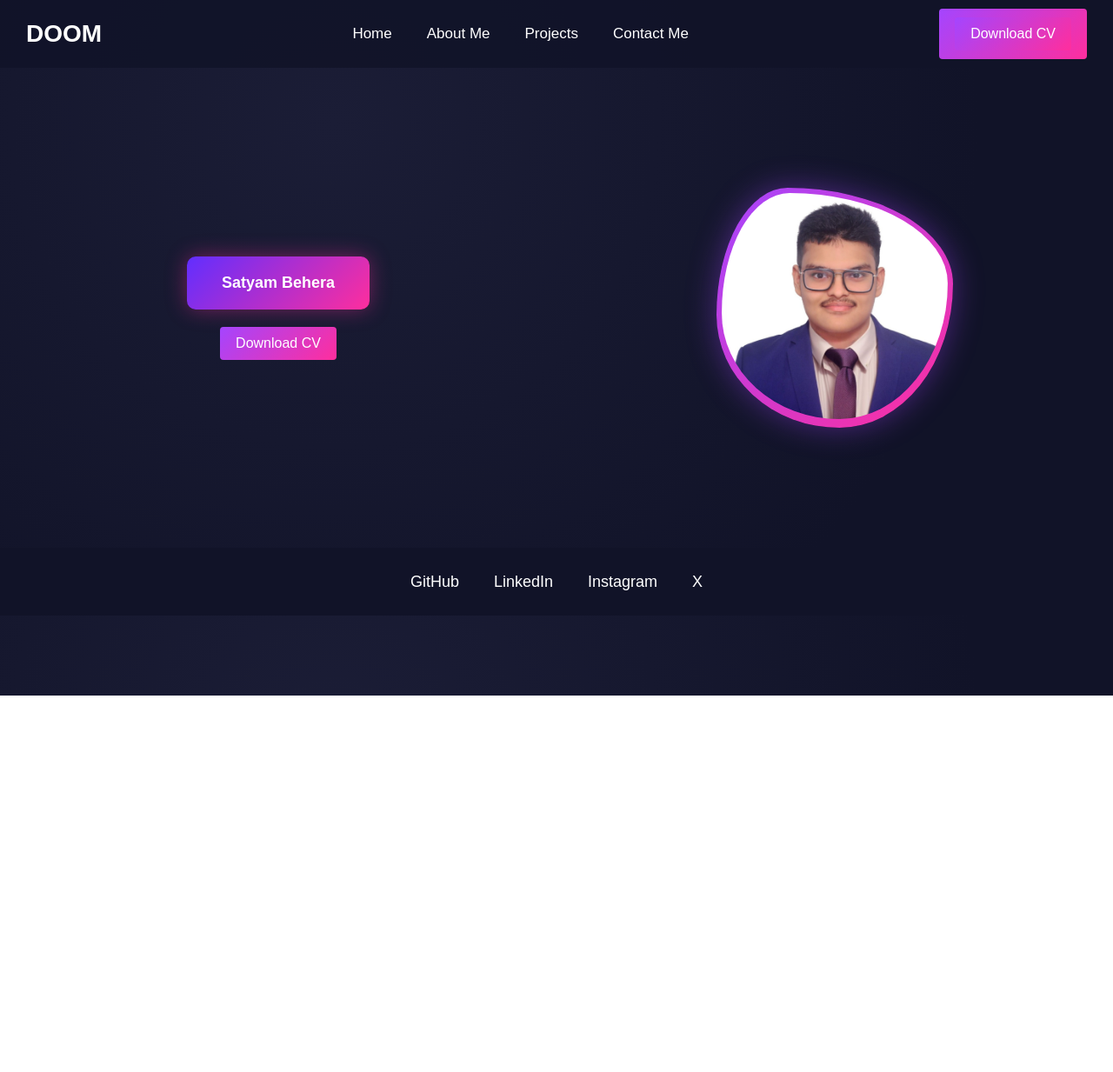
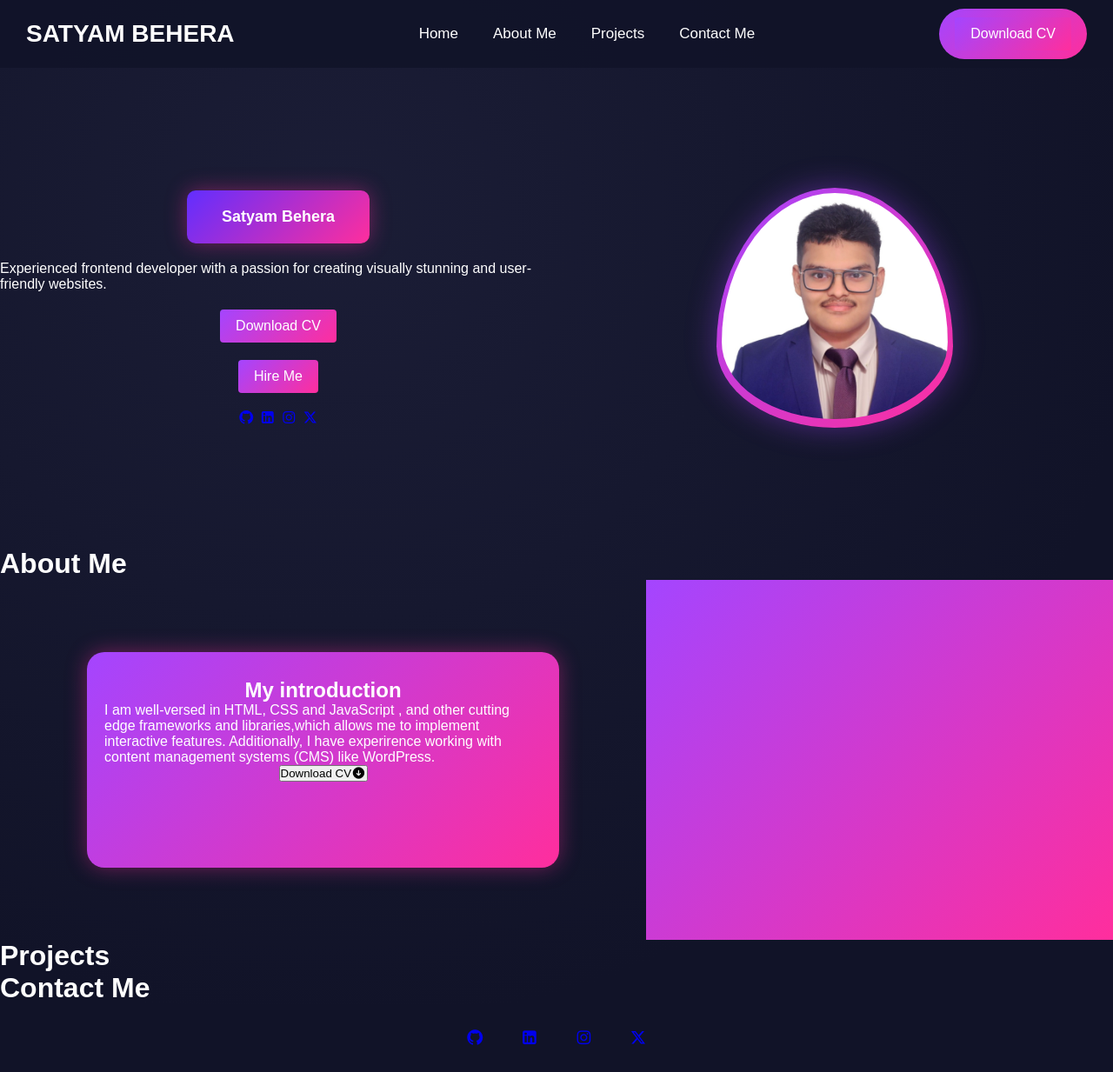
Before and after one commit to SatyamBehera23/Portfolio, a plain HTML site: page index.html in a window 1280 px wide. Shown: the whole page at 87% size. Before the commit the page ends 800 px from the top, so only its background shows below. Drawn offline with Linux system fonts and the light colour scheme.

Commit message:
Added new sections

```diff
--- /dev/null
+++ b/css/about_me.css
@@ -0,0 +1,31 @@
+/* About Me Section */
+#about_me{
+    height: 414px;
+    width: 100%;
+    display: flex;
+    align-items: center;
+    justify-content: space-between;
+}
+
+.left_aboutMe {
+    height: 60%;
+    width: 50%;
+    margin: 100px;
+    background: linear-gradient(135deg, #a445ff, #ff2e9d);
+    box-shadow: 0px 0px 25px rgba(255, 46, 157, 0.4);
+    position: relative;
+    display: flex;
+    align-items: center;
+    flex-direction: column;
+    padding-block: 30px 70px;
+    padding-inline: 20px;
+    border-radius: 20px;
+}
+
+
+
+.right_aboutMe {
+    height: 100%;
+    width: 50%;
+    background: linear-gradient(135deg, #a445ff, #ff2e9d);
+}
--- a/css/main.css
+++ b/css/main.css
@@ -9,6 +9,8 @@ body{
     background: radial-gradient(circle at 30% 20%, #1b1d36, #111328 70%);
     color: white;
 }
+
+
 
 /* NAVBAR */
 nav{
@@ -22,14 +24,14 @@ nav{
     color: white;
 }
 
-/* Left */
-.left p{
+/* Nav Left Part */
+.nav_left p{
     font-size: 28px;
     font-weight: bold;
 }
 
-/* Center */
-.center{
+/* Nav Center Part */
+.nav_center{
     display: flex;
     justify-content: center;
 }
@@ -51,12 +53,12 @@ nav{
     color: #ff2e9d;
 }
 
-/* Right */
-.right button{
+/* Nav Right Part */
+.nav_right button{
     padding: 10px 18px;
     background: linear-gradient(135deg, #a445ff, #ff2e9d);
     border: none;
-    border-radius: 4px;
+    border-radius: 32px;
     cursor: pointer;
     font-size: 16px;
     color: white;
@@ -66,6 +68,8 @@ nav{
     filter: brightness(1.1);
 }
 
+
+
 /* MAIN CONTENT */
 main{
     height: 552px;
@@ -73,7 +77,7 @@ main{
     display: flex;
 }
 
-.left_part {
+.left_main {
     height: 100%;
     width: 50%;
     display: flex;
@@ -110,17 +114,16 @@ main{
     box-shadow: 0px 0px 25px rgba(255, 46, 157, 0.4);
 }
 
-.right_part{
+.right_main{
     height: 100%;
     width: 50%;
-    display: flex;
-    align-items: center;
-    justify-content: center;
+    display: grid;
+    place-items: center;
 }
 
 .profile_img{
     padding: 6px;
-    border-radius: 30% 70% 48% 52% / 53% 40% 60% 47%;
+    border-radius: 50% 50% 50% 50% / 66% 66% 34% 34%;
     background: linear-gradient(135deg, #a445ff, #ff2e9d);
     box-shadow: 0px 0px 35px rgba(164, 69, 255, 0.4);
 }
@@ -128,8 +131,8 @@ main{
 .profile_img img{
     width: 260px;
     height: 260px;
+    border-radius: 50% 50% 50% 50% / 66% 66% 34% 34%;
     /* object-fit: cover; */
-    border-radius: 30% 70% 48% 52% / 53% 40% 60% 47%;
     /* display: block; */
 }
 
--- a/index.html
+++ b/index.html
@@ -5,16 +5,20 @@
     <meta name="viewport" content="width=device-width, initial-scale=1.0">
     <title>SATYAM BEHERA</title>
     <link rel="stylesheet" href="./css/main.css">
+    <link rel="stylesheet" href="./css/about_me.css">
+    <link rel="stylesheet" href="./css/projets.css">
+    <link rel="stylesheet" href="./css/contact_me.css">
+    <link rel="stylesheet" href="https://cdnjs.cloudflare.com/ajax/libs/font-awesome/7.0.1/css/all.min.css" integrity="sha512-2SwdPD6INVrV/lHTZbO2nodKhrnDdJK9/kg2XD1r9uGqPo1cUbujc+IYdlYdEErWNu69gVcYgdxlmVmzTWnetw==" crossorigin="anonymous" referrerpolicy="no-referrer" />
 </head>
 <body>
 
     <!-- Nav Bar -->
     <nav>
-        <div class="left">
-            <p id="Left_navbar">DOOM</p>
+        <div class="nav_left">
+            <p id="Left_navbar">SATYAM BEHERA</p>
         </div>
 
-        <div class="center">
+        <div class="nav_center">
             <ul class="nav_opt">
                 <li>home</li>
                 <li>about me</li>
@@ -23,19 +27,28 @@
             </ul>
         </div>
 
-        <div class="right">
+        <div class="nav_right">
             <button><a href="./assets/Satyam_Behera_Resume.pdf" download class="cv_btn">Download CV</a></button>
         </div>
     </nav>
 
     <!-- Main Content -->
     <main>
-        <div class="left_part">
+        <div class="left_main">
             <div id="name_card">Satyam Behera</div>
+            <p>Experienced frontend developer with a passion for creating visually stunning and user-friendly websites.</p>
             <a href="./assets/Satyam_Behera_Resume.pdf" download class="cv_btn">Download CV</a>
+            <a href="#" class="cv_btn">Hire Me</a>
+            <div class="social_card">
+                <a href="https://github.com/SatyamBehera23"><i class="fa-brands fa-github"></i></a>
+                <a href="https://www.linkedin.com/in/satyam-behera23/"><i class="fa-brands fa-square-linkedin"></i></a>
+                <a href="https://www.instagram.com/behera_satyam03/"><i class="fa-brands fa-instagram"></i></a>
+                <a href="https://x.com/dark_sideForyOU"><i class="fa-brands fa-x-twitter"></i></a>
+            </div>
+
         </div>
 
-        <div class="right_part">
+        <div class="right_main">
 
             <div class="profile_img">
                 <img src="./assets/file.jpg" alt="Satyam">
@@ -44,14 +57,59 @@
         </div>
     </main>
 
+    <!-- About Me -->
+    <h1>About Me</h1>
+    <section id="about_me">
+        <div class="left_aboutMe">
+            <h1>My introduction</h1>
+            <p>I am well-versed in HTML, CSS and JavaScript , and other cutting edge frameworks and libraries,which allows me to implement interactive features. Additionally, I have experirence working with content management systems (CMS) like WordPress.</p>
+            <button type="button" id="abt_me_cv">Download CV<i class="fa-solid fa-circle-arrow-down"></i></button>
+        </div>
+        <div class="right_aboutMe"></div>
+    </section>
+
+    <!-- Projects -->
+    <h1>Projects</h1>
+    <section id="projects">
+        <div class="first_project"></div>
+        <div class="second_project"></div>
+        <div class="third_project"></div>
+    </section>
+
+    <!-- Contact Me -->
+    <h1>Contact Me</h1>
+    <section id="contact_me">
+        <div class="left_contact_me"></div>
+        <div class="right_contact_me"></div>
+    </section>
+
     <!-- Footer -->
     <footer>
         <div class="socials">
             <ul>
-                <li id="GitHub">GitHub</li>
-                <li id="LinkedIn">LinkedIn</li>
-                <li id="Instagram">Instagram</li>
-                <li id="X">X</li>
+                <li id="GitHub">
+                    <a href="https://github.com/SatyamBehera23">
+                        <i class="fa-brands fa-github"></i>
+                    </a>
+                </li>
+
+                <li id="LinkedIn">
+                    <a href="https://www.linkedin.com/in/satyam-behera23/">
+                        <i class="fa-brands fa-square-linkedin"></i>
+                    </a>
+                </li>
+
+                <li id="Instagram">
+                    <a href="https://www.instagram.com/behera_satyam03/">
+                        <i class="fa-brands fa-instagram"></i>
+                    </a>
+                </li>
+
+                <li id="X">
+                    <a href="https://x.com/dark_sideForyOU">
+                        <i class="fa-brands fa-x-twitter"></i>
+                    </a>
+                </li>
             </ul>
         </div>
     </footer>
```
Also changed, not shown: assets/removed_bg.png (added), css/contact_me.css (added), css/projets.css (added).
